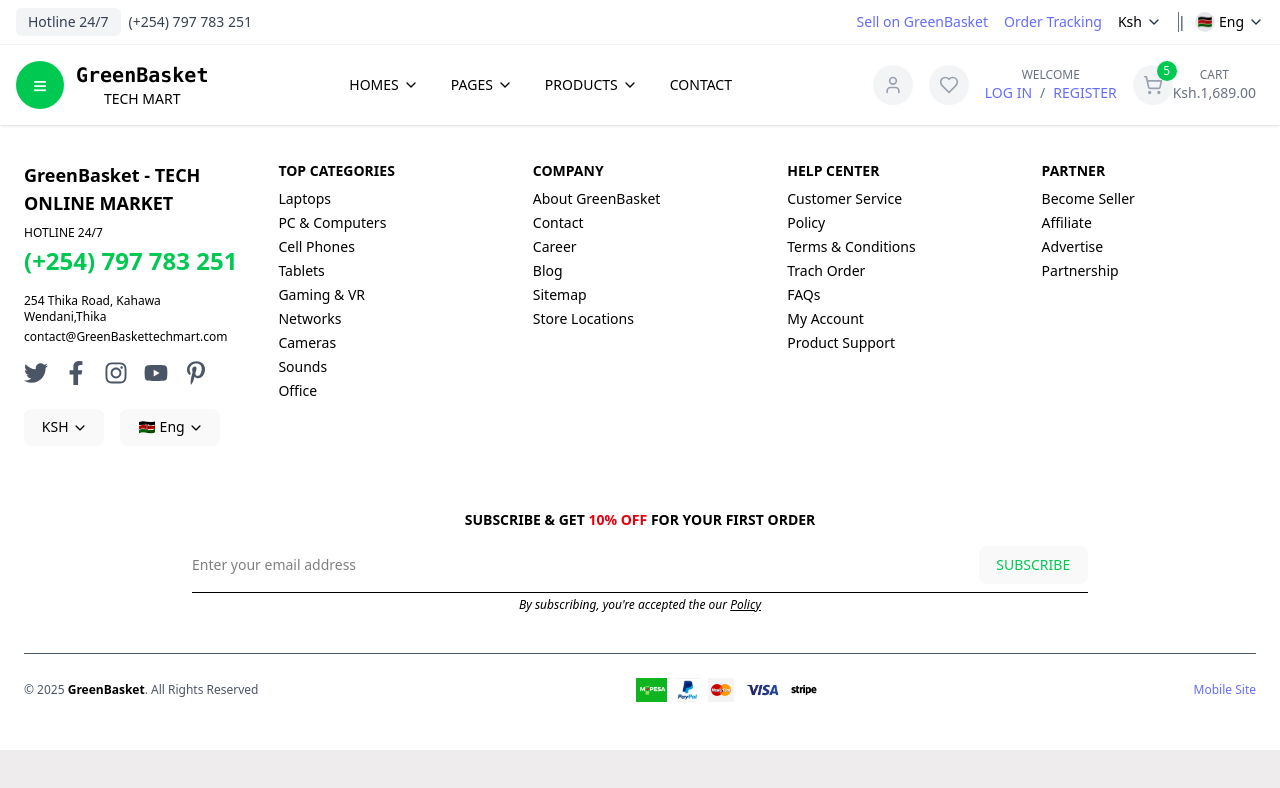
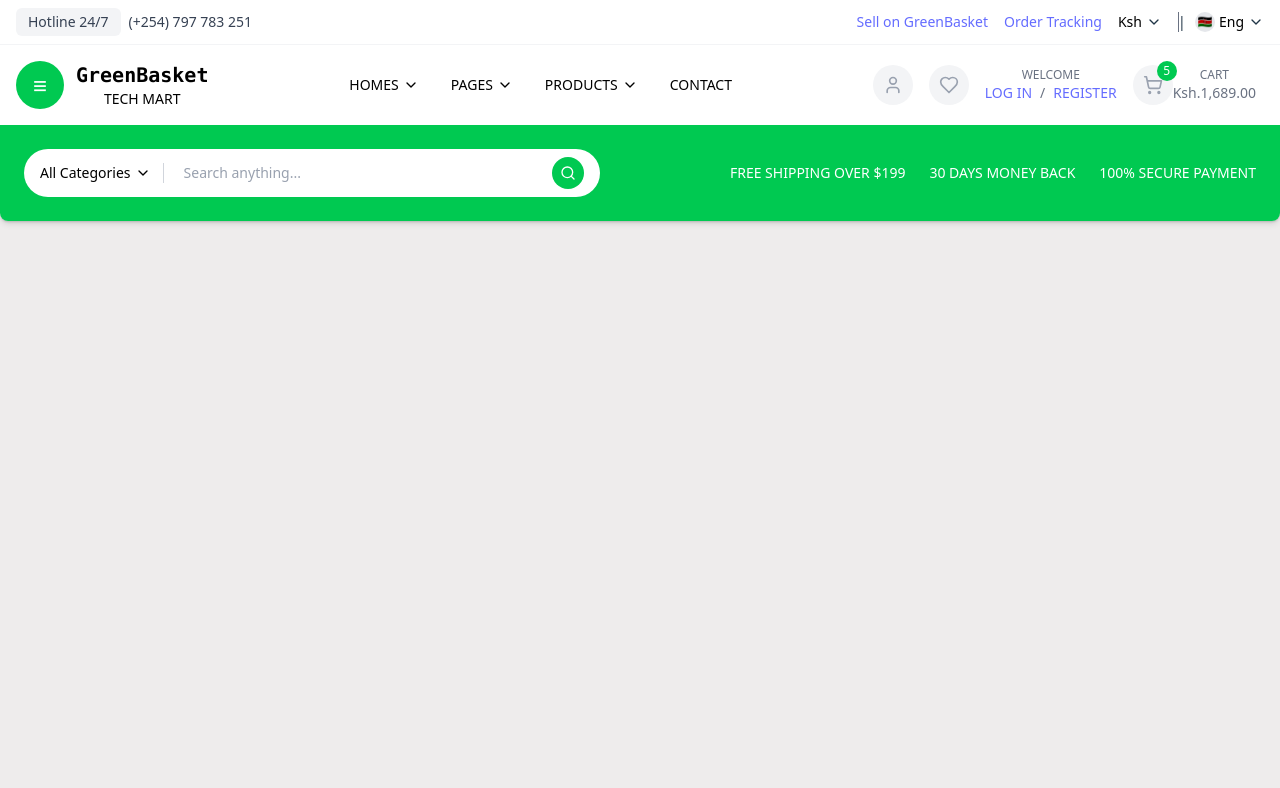
Before and after one commit to E-ugine/GreenBasket-Frontend, a React (Vite) app: page /products/1 in a window 1280 px wide. Shown: the top 788 px of the page. Built offline with nearby package versions, Linux system fonts and the light colour scheme.

Commit message:
fix:responsive layout issues

```diff
--- a/src/App.jsx
+++ b/src/App.jsx
@@ -6,11 +6,12 @@
 import Navbar from './components/common/Navbar/Navbar';
 import Footer from './components/common/Footer/Footer';
 
+
 function App() {
   return (
     <div className='w-full'>
       <Navbar/>
-      <Footer/>
+      {/* <Footer/> */}
     </div>
   );
 }
--- a/src/components/common/Navbar/Navbar.jsx
+++ b/src/components/common/Navbar/Navbar.jsx
@@ -2,6 +2,7 @@
 import { useState } from 'react';
 import { Link } from 'react-router-dom';
 import { Search, ShoppingCart, Heart, ChevronDown, User, Menu, X } from 'lucide-react';
+import Filter from '../../ui/Filters/Filter';
 
 export default function Navbar() {
   const [searchText, setSearchText] = useState('');
@@ -12,7 +13,7 @@
   };
 
   return (
-    <div className="fixed top-0 left-0 w-full bg-white shadow-sm z-50">
+    <div className="fixed top-0 left-0 w-full bg-white shadow-sm z-50 rounded-b-lg">
       {/* Top bar */}
       <div className="hidden sm:flex justify-between items-center py-2 px-4 text-sm border-b border-gray-100">
         <div className="flex items-center">
@@ -160,6 +161,10 @@
           </nav>
         </div>
       )}
+      <div>
+        <Filter />
+      </div>
     </div>
+
   );
 }
--- /dev/null
+++ b/src/components/ui/Filters/Filter.jsx
@@ -0,0 +1,70 @@
+import React, { useState } from "react";
+import { ChevronDown, Search, Menu, X } from "lucide-react";
+
+export default function Filter() {
+  const [mobileMenuOpen, setMobileMenuOpen] = useState(false);
+
+  return (
+    <div className="left-0 w-full bg-green-500 p-4 sm:p-6 rounded-b-lg shadow-md">
+      <div className="max-w-7xl mx-auto flex flex-col sm:flex-row items-center justify-between gap-4">
+        {/* Search bar - Full width on mobile */}
+        <div className="flex items-center bg-white rounded-full px-4 py-2 space-x-2 w-full sm:w-auto sm:flex-1 max-w-xl">
+          <div className="flex items-center min-w-fit">
+            <span className="text-black text-sm font-medium">All Categories</span>
+            <ChevronDown className="w-4 h-4 text-black ml-1" />
+            <span className="hidden sm:block h-5 w-px bg-gray-300 mx-3"></span>
+          </div>
+
+         <input
+         type="text"
+        placeholder="Search anything..."
+       className="bg-transparent outline-none text-sm flex-grow placeholder-gray-400"
+       />
+
+          <div className="bg-green-500 p-2 rounded-full cursor-pointer hover:bg-green-600 transition-colors">
+            <Search className="w-4 h-4 text-white" />
+          </div>
+        </div>
+
+        {/* Mobile menu button */}
+        <div className="sm:hidden flex justify-end w-full">
+          <button
+            onClick={() => setMobileMenuOpen(!mobileMenuOpen)}
+            className="text-white p-2 hover:bg-green-600 rounded-lg transition-colors"
+          >
+            {mobileMenuOpen ? <X size={24} /> : <Menu size={24} />}
+            <span className="ml-2">Benefits</span>
+          </button>
+        </div>
+
+        {/* Benefits section - Desktop */}
+        <div className="hidden sm:flex items-center space-x-6 text-white text-sm font-medium">
+          <div className="flex items-center">
+            <span>FREE SHIPPING OVER $199</span>
+          </div>
+          <div className="flex items-center">
+            <span>30 DAYS MONEY BACK</span>
+          </div>
+          <div className="flex items-center">
+            <span>100% SECURE PAYMENT</span>
+          </div>
+        </div>
+      </div>
+
+      {/* Mobile benefits menu */}
+      {mobileMenuOpen && (
+        <div className="sm:hidden bg-green-600 mt-4 p-4 rounded-lg text-white text-sm font-medium space-y-4">
+          <div className="flex items-center py-2 border-b border-green-500">
+            <span>FREE SHIPPING OVER $199</span>
+          </div>
+          <div className="flex items-center py-2 border-b border-green-500">
+            <span>30 DAYS MONEY BACK</span>
+          </div>
+          <div className="flex items-center py-2">
+            <span>100% SECURE PAYMENT</span>
+          </div>
+        </div>
+      )}
+    </div>
+  );
+}
```
